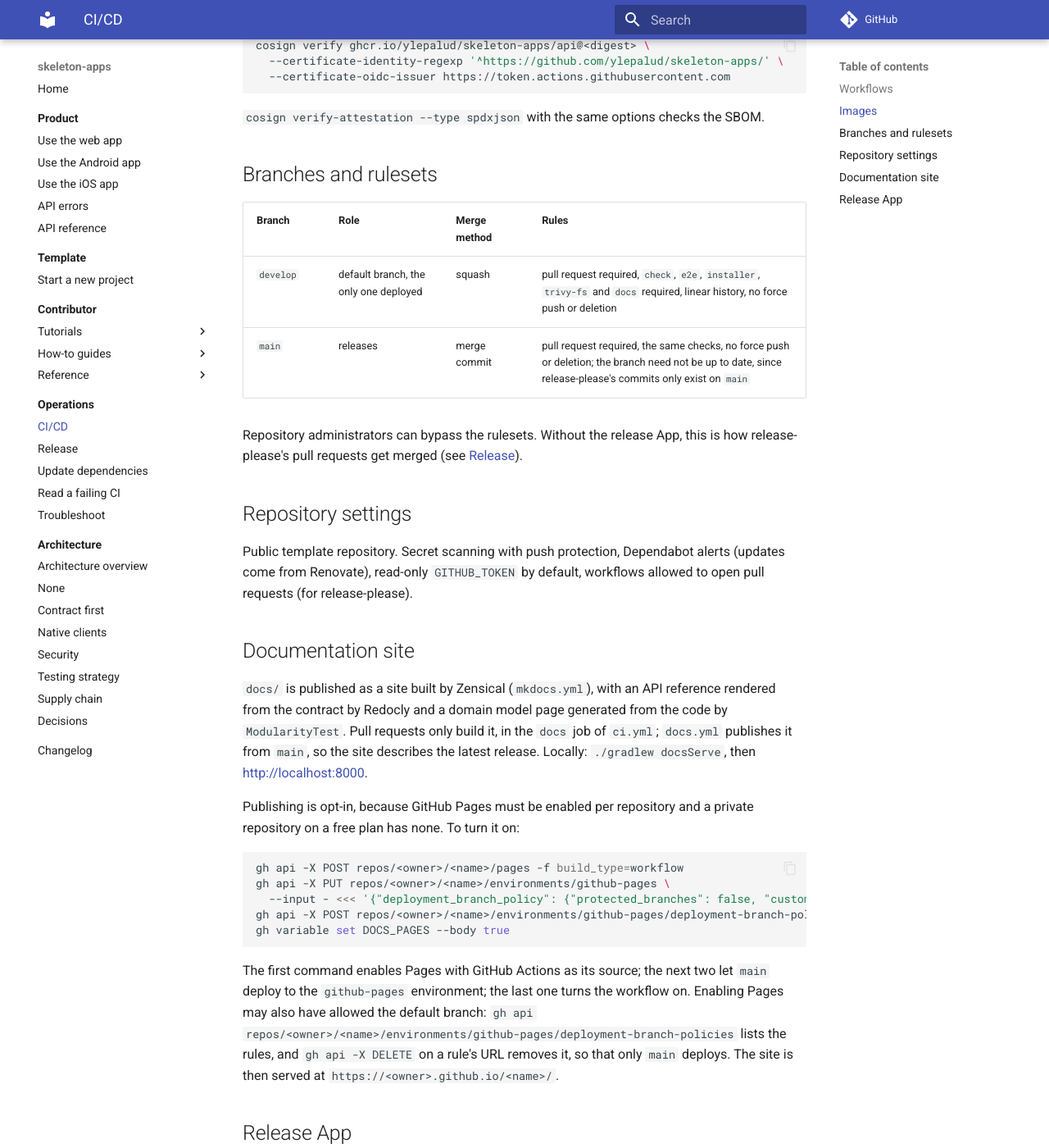
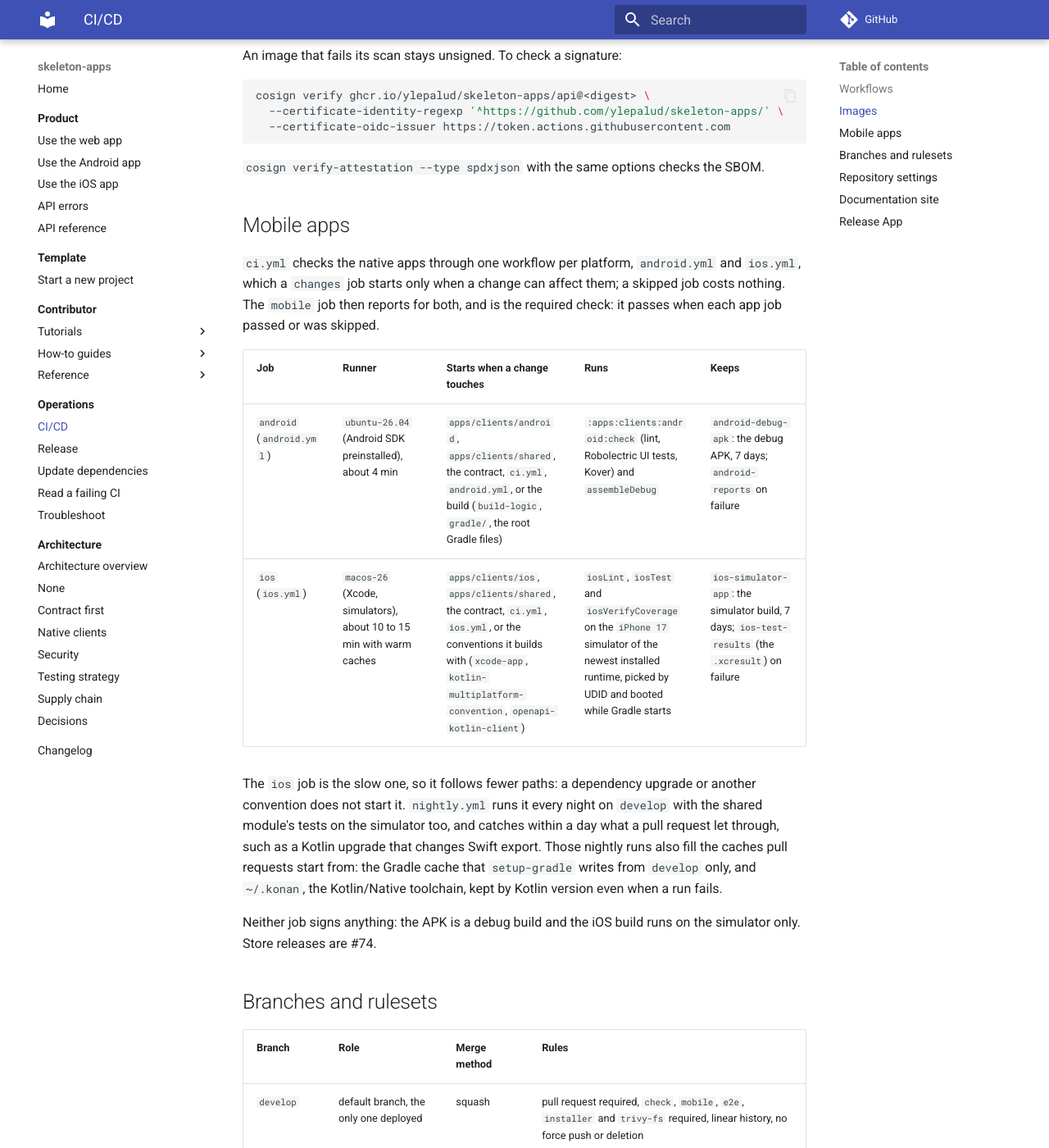
Before and after one commit to ylepalud/skeleton-apps, an MkDocs documentation site: the page built from docs/operations/ci-cd.md, in a window 1280 px wide and 1400 px high, scrolled down 1551 px. Shown: the whole window at 82% size. Built offline with MkDocs 1.6.1 and Material for MkDocs 9.7.7, drawn with Linux system fonts in a browser that asks for light colours; comment, search, counter and statistics services are not loaded; some of the changed text lies outside the part shown.

Commit message:
ci: build and test the mobile apps when a change affects them (#92)
## Summary

Builds and tests the native apps in CI, step 4 of epic #65. Closes #69.

- **`changes`**: diffs the pull request (or the push) and says which
apps a change can affect: its own folder, `apps/clients/shared`, the
contract, the build or `ci.yml`. The mobile jobs are skipped otherwise,
which saves the macOS minutes and still counts as passed for a required
check (a workflow-level `paths:` filter would leave a required check
waiting forever).
- **`android`** (Ubuntu): `:apps:clients:android:check` and
`assembleDebug`; keeps the debug APK. `check` now skips the Android app,
so it is no longer checked twice.
- **`ios`** (`macos-26`): the shared module's simulator tests,
`iosLint`, `iosTest`, `iosVerifyCoverage`; caches `~/.konan`, installs
XcodeGen, boots the simulator first; keeps the simulator build, and the
`.xcresult` on failure.
- `ci-cd.md` and `read-a-failing-ci.md` describe the jobs. The ruleset
table listed `docs` as required, which the rulesets do not set: the doc
now says what is set, plus `android` and `ios` once added.

## Checklist

- [x] `./gradlew check` passes, with tests at the level that proves the
change.
- [x] The documentation follows the change: the site in `docs/` and its
`mkdocs.yml` nav, an ADR in `docs/architecture/decisions/` for a
structuring choice, the README.
- [x] Anything new that runs locally says how to start it, in the README
quick start and [Run locally](docs/contributor/how-to/run-locally.md).
- [x] `./gradlew docsLint docsBuild` passes.
- [x] The epic's Progress section is updated, when this closes a
sub-issue of an epic.

🤖 Generated with [Claude Code](https://claude.com/claude-code)

```diff
--- a/docs/operations/ci-cd.md
+++ b/docs/operations/ci-cd.md
@@ -6,10 +6,10 @@ All workflows live in `.github/workflows`. Actions are pinned by commit SHA (Ren
 
 | Workflow | Trigger | Jobs |
 | --- | --- | --- |
-| `ci.yml` | pull requests to `develop` or `main`, push to `main`, called by `publish.yml` | `check` (`./gradlew check`), `e2e` (local stack, Playwright, Bruno smoke run, Trivy scan of the two images the stack runs), `trivy-fs` (dependencies including development ones, secrets and configuration; findings in the Security tab), `docs` (no em dash, `./gradlew docsLint docsBuild`: Markdown lint and a strict build of the site, which fails on a broken link or anchor) |
+| `ci.yml` | pull requests to `develop` or `main`, push to `main`, called by `publish.yml` | `check` (`./gradlew check`, the Android app aside), `android`, `ios` and `mobile` (see [Mobile apps](#mobile-apps)), `e2e` (local stack, Playwright, Bruno smoke run, Trivy scan of the two images the stack runs), `trivy-fs` (dependencies including development ones, secrets and configuration; findings in the Security tab), `docs` (no em dash, `./gradlew docsLint docsBuild`: Markdown lint and a strict build of the site, which fails on a broken link or anchor) |
 | `docs.yml` | push to `main`, or manual; only when the variable `DOCS_PAGES` is `true` | builds the documentation site and deploys it to GitHub Pages (see [Documentation site](#documentation-site)) |
 | `publish.yml` | push to `develop`, or manual with `all=true` | `ci.yml`, then one image job per image whose code changed: build and push, scan, SBOM, signature |
-| `nightly.yml` | every day at 03:00 UTC, or manual | `./gradlew pitest` on `develop` |
+| `nightly.yml` | every day at 03:00 UTC, or manual | `./gradlew pitest` on `develop`, and the whole iOS run (`ios.yml` with the shared module's simulator tests; see [Mobile apps](#mobile-apps)) |
 | `release.yml` | push to `main`, or manual with `tag=vX.Y.Z` to promote an existing release's images again | release-please, then the release tag added to the published images |
 
 <!-- template-only:start -->
@@ -42,11 +42,24 @@ cosign verify ghcr.io/ylepalud/skeleton-apps/api@<digest> \
 
 `cosign verify-attestation --type spdxjson` with the same options checks the SBOM.
 
+## Mobile apps
+
+`ci.yml` checks the native apps through one workflow per platform, `android.yml` and `ios.yml`, which a `changes` job starts only when a change can affect them; a skipped job costs nothing. The `mobile` job then reports for both, and is the required check: it passes when each app job passed or was skipped.
+
+| Job | Runner | Starts when a change touches | Runs | Keeps |
+| --- | --- | --- | --- | --- |
+| `android` (`android.yml`) | `ubuntu-26.04` (Android SDK preinstalled), about 4 min | `apps/clients/android`, `apps/clients/shared`, the contract, `ci.yml`, `android.yml`, or the build (`build-logic`, `gradle/`, the root Gradle files) | `:apps:clients:android:check` (lint, Robolectric UI tests, Kover) and `assembleDebug` | `android-debug-apk`: the debug APK, 7 days; `android-reports` on failure |
+| `ios` (`ios.yml`) | `macos-26` (Xcode, simulators), about 10 to 15 min with warm caches | `apps/clients/ios`, `apps/clients/shared`, the contract, `ci.yml`, `ios.yml`, or the conventions it builds with (`xcode-app`, `kotlin-multiplatform-convention`, `openapi-kotlin-client`) | `iosLint`, `iosTest` and `iosVerifyCoverage` on the `iPhone 17` simulator of the newest installed runtime, picked by UDID and booted while Gradle starts | `ios-simulator-app`: the simulator build, 7 days; `ios-test-results` (the `.xcresult`) on failure |
+
+The `ios` job is the slow one, so it follows fewer paths: a dependency upgrade or another convention does not start it. `nightly.yml` runs it every night on `develop` with the shared module's tests on the simulator too, and catches within a day what a pull request let through, such as a Kotlin upgrade that changes Swift export. Those nightly runs also fill the caches pull requests start from: the Gradle cache that `setup-gradle` writes from `develop` only, and `~/.konan`, the Kotlin/Native toolchain, kept by Kotlin version even when a run fails.
+
+Neither job signs anything: the APK is a debug build and the iOS build runs on the simulator only. Store releases are #74.
+
 ## Branches and rulesets
 
 | Branch | Role | Merge method | Rules |
 | --- | --- | --- | --- |
-| `develop` | default branch, the only one deployed | squash | pull request required, `check`, `e2e`<!-- template-only:start -->, `installer`<!-- template-only:end -->, `trivy-fs` and `docs` required, linear history, no force push or deletion |
+| `develop` | default branch, the only one deployed | squash | pull request required, `check`, `mobile`, `e2e`<!-- template-only:start -->, `installer`<!-- template-only:end --> and `trivy-fs` required, linear history, no force push or deletion |
 | `main` | releases | merge commit | pull request required, the same checks, no force push or deletion; the branch need not be up to date, since release-please's commits only exist on `main` |
 
 Repository administrators can bypass the rulesets. Without the release App, this is how release-please's pull requests get merged (see [Release](release.md)).
```
Also changed, not shown: docs/architecture/decisions/0027-ios-app-swift-export-and-xcodegen.md (+1 -1 lines), docs/contributor/how-to/run-the-ios-app.md (+2 -2 lines), docs/contributor/reference/gradle-conventions.md (+1 -1 lines), docs/operations/read-a-failing-ci.md (+4 -0 lines), 7 other files.
